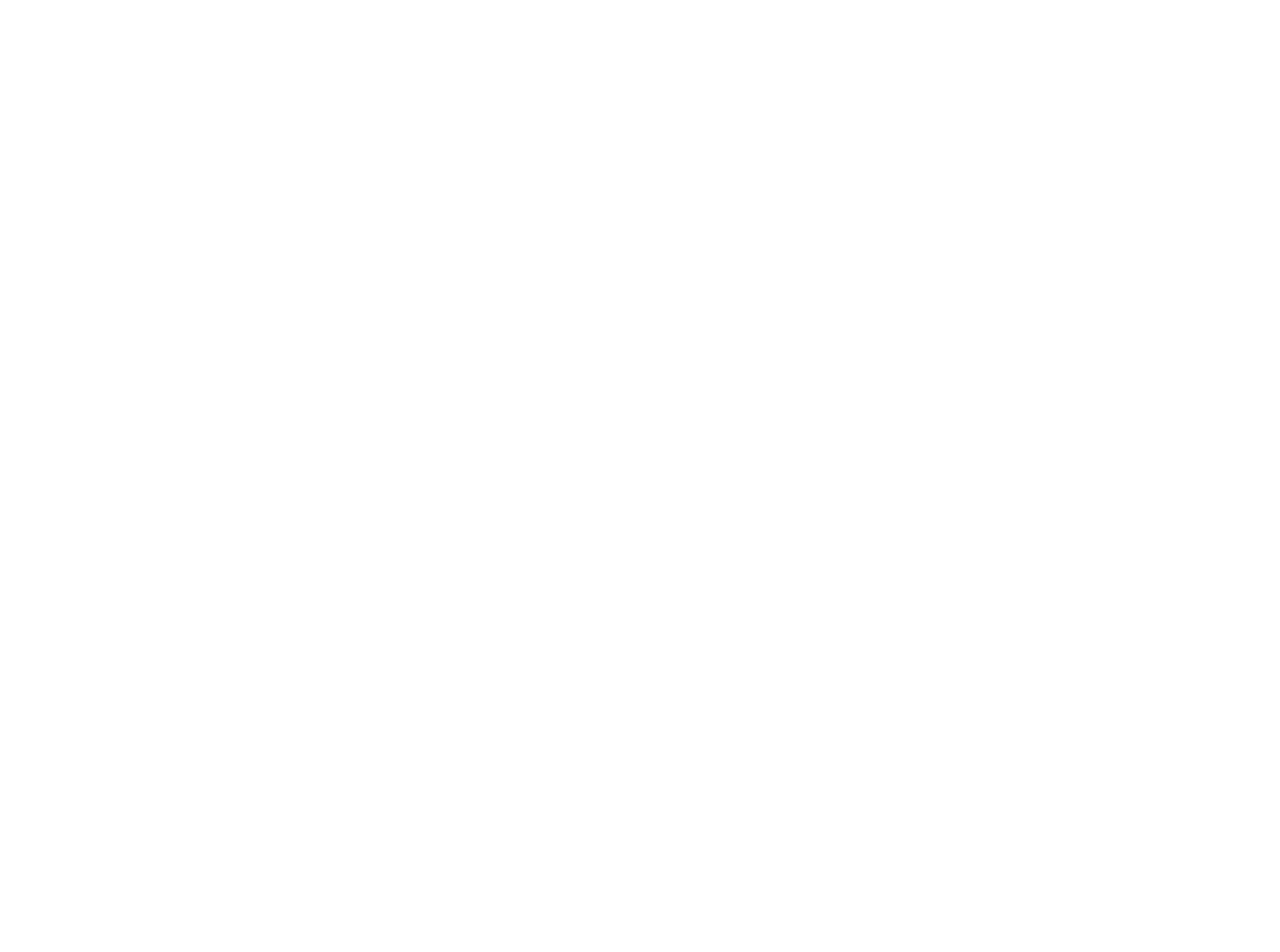
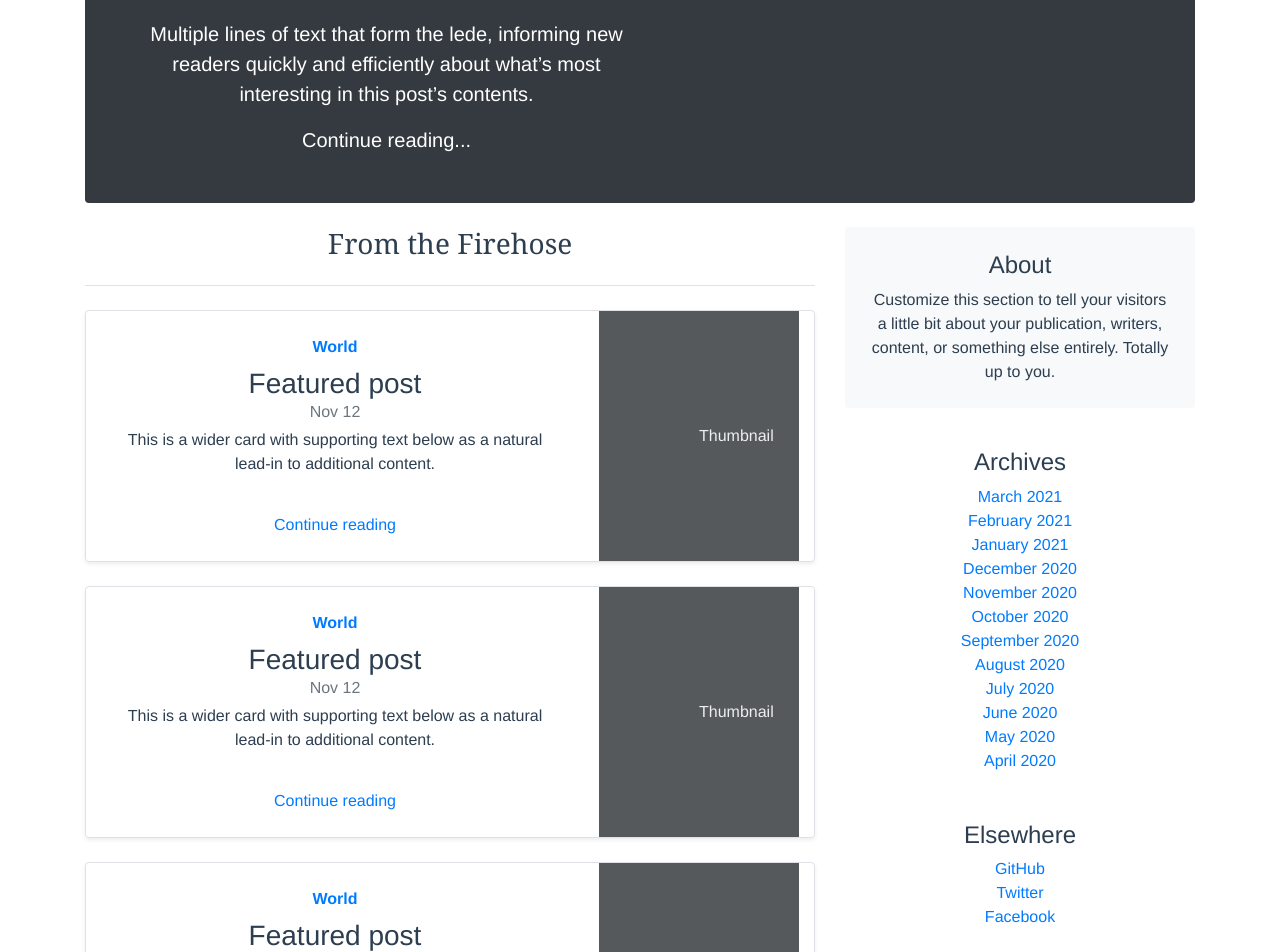
Before and after one commit to Si-HaMaDa/vue-train-cli, a Vue app: page /blog in a window 1280 px wide. Shown: the part 320-1272 px from the top of the page. Before the commit the page ends 800 px from the top, so only its background shows below. Built offline with nearby package versions, Linux system fonts and the light colour scheme.

Commit message:
Add Blog Page

```diff
--- /dev/null
+++ b/src/components/Blog/BlogPost.vue
@@ -0,0 +1,45 @@
+<template>
+  <div class="col-md-12">
+    <div
+      class="
+        row
+        g-0
+        border
+        rounded
+        overflow-hidden
+        flex-md-row
+        mb-4
+        shadow-sm
+        h-md-250
+        position-relative
+      "
+    >
+      <div class="col p-4 d-flex flex-column position-static">
+        <strong class="d-inline-block mb-2 text-primary">World</strong>
+        <h3 class="mb-0">Featured post</h3>
+        <div class="mb-1 text-muted">Nov 12</div>
+        <p class="card-text mb-auto">
+          This is a wider card with supporting text below as a natural lead-in
+          to additional content.
+        </p>
+        <a href="#" class="stretched-link">Continue reading</a>
+      </div>
+      <div class="col-auto d-none d-lg-block">
+        <svg
+          class="bd-placeholder-img"
+          width="200"
+          height="250"
+          xmlns="http://www.w3.org/2000/svg"
+          role="img"
+          aria-label="Placeholder: Thumbnail"
+          preserveAspectRatio="xMidYMid slice"
+          focusable="false"
+        >
+          <title>Placeholder</title>
+          <rect width="100%" height="100%" fill="#55595c" />
+          <text x="50%" y="50%" fill="#eceeef" dy=".3em">Thumbnail</text>
+        </svg>
+      </div>
+    </div>
+  </div>
+</template>
--- /dev/null
+++ b/src/components/Blog/BlogSidebar.vue
@@ -0,0 +1,39 @@
+<template>
+  <div class="position-sticky" style="top: 2rem">
+    <div class="p-4 mb-3 bg-light rounded">
+      <h4 class="fst-italic">About</h4>
+      <p class="mb-0">
+        Customize this section to tell your visitors a little bit about your
+        publication, writers, content, or something else entirely. Totally up to
+        you.
+      </p>
+    </div>
+
+    <div class="p-4">
+      <h4 class="fst-italic">Archives</h4>
+      <ol class="list-unstyled mb-0">
+        <li><a href="#">March 2021</a></li>
+        <li><a href="#">February 2021</a></li>
+        <li><a href="#">January 2021</a></li>
+        <li><a href="#">December 2020</a></li>
+        <li><a href="#">November 2020</a></li>
+        <li><a href="#">October 2020</a></li>
+        <li><a href="#">September 2020</a></li>
+        <li><a href="#">August 2020</a></li>
+        <li><a href="#">July 2020</a></li>
+        <li><a href="#">June 2020</a></li>
+        <li><a href="#">May 2020</a></li>
+        <li><a href="#">April 2020</a></li>
+      </ol>
+    </div>
+
+    <div class="p-4">
+      <h4 class="fst-italic">Elsewhere</h4>
+      <ol class="list-unstyled">
+        <li><a href="#">GitHub</a></li>
+        <li><a href="#">Twitter</a></li>
+        <li><a href="#">Facebook</a></li>
+      </ol>
+    </div>
+  </div>
+</template>
--- a/src/components/MyHeader.vue
+++ b/src/components/MyHeader.vue
@@ -8,6 +8,8 @@
         <router-link tag="li" to="/about">About</router-link>
         |
         <router-link tag="li" to="/team">Team</router-link>
+        |
+        <router-link tag="li" to="/blog">Blog</router-link>
         |
         <router-link tag="li" to="/contact">Contact</router-link>
         |
--- a/src/router/index.js
+++ b/src/router/index.js
@@ -2,6 +2,7 @@
 import VueRouter from "vue-router";
 import Home from "../views/Home.vue";
 import Team from "../views/Team.vue";
+import Blog from "../views/Blog.vue";
 import Contact from "../views/Contact.vue";
 import Alerts from "../components/Alerts.vue";
 
@@ -28,6 +29,11 @@
     component: Team,
   },
   {
+    path: "/blog",
+    name: "Blog",
+    component: Blog,
+  },
+  {
     path: "/contact",
     name: "Contact",
     component: Contact,
--- /dev/null
+++ b/src/views/Blog.vue
@@ -0,0 +1,177 @@
+<style scoped>
+.bd-placeholder-img {
+  font-size: 1.125rem;
+  text-anchor: middle;
+  -webkit-user-select: none;
+  -moz-user-select: none;
+  user-select: none;
+}
+
+@media (min-width: 768px) {
+  .bd-placeholder-img-lg {
+    font-size: 3.5rem;
+  }
+}
+
+/* stylelint-disable selector-list-comma-newline-after */
+
+.blog-header {
+  line-height: 1;
+  border-bottom: 1px solid #e5e5e5;
+}
+
+.blog-header-logo {
+  font-family: "Playfair Display", Georgia, "Times New Roman",
+    serif /*rtl:Amiri, Georgia, "Times New Roman", serif*/;
+  font-size: 2.25rem;
+}
+
+.blog-header-logo:hover {
+  text-decoration: none;
+}
+
+h1,
+h2,
+h3,
+h4,
+h5,
+h6 {
+  font-family: "Playfair Display", Georgia, "Times New Roman",
+    serif /*rtl:Amiri, Georgia, "Times New Roman", serif*/;
+}
+
+.display-4 {
+  font-size: 2.5rem;
+}
+@media (min-width: 768px) {
+  .display-4 {
+    font-size: 3rem;
+  }
+}
+
+.nav-scroller {
+  position: relative;
+  z-index: 2;
+  height: 2.75rem;
+  overflow-y: hidden;
+}
+
+.nav-scroller .nav {
+  display: flex;
+  flex-wrap: nowrap;
+  padding-bottom: 1rem;
+  margin-top: -1px;
+  overflow-x: auto;
+  text-align: center;
+  white-space: nowrap;
+  -webkit-overflow-scrolling: touch;
+}
+
+.nav-scroller .nav-link {
+  padding-top: 0.75rem;
+  padding-bottom: 0.75rem;
+  font-size: 0.875rem;
+}
+
+.card-img-right {
+  height: 100%;
+  border-radius: 0 3px 3px 0;
+}
+
+.flex-auto {
+  flex: 0 0 auto;
+}
+
+.h-250 {
+  height: 250px;
+}
+@media (min-width: 768px) {
+  .h-md-250 {
+    height: 250px;
+  }
+}
+
+/* Pagination */
+.blog-pagination {
+  margin-bottom: 4rem;
+}
+.blog-pagination > .btn {
+  border-radius: 2rem;
+}
+
+/*
+ * Blog posts
+ */
+.blog-post {
+  margin-bottom: 4rem;
+}
+.blog-post-title {
+  margin-bottom: 0.25rem;
+  font-size: 2.5rem;
+}
+.blog-post-meta {
+  margin-bottom: 1.25rem;
+  color: #727272;
+}
+
+/*
+ * Footer
+ */
+.blog-footer {
+  padding: 2.5rem 0;
+  color: #727272;
+  text-align: center;
+  background-color: #f9f9f9;
+  border-top: 0.05rem solid #e5e5e5;
+}
+.blog-footer p:last-child {
+  margin-bottom: 0;
+}
+</style>
+
+<template>
+  <div>
+    <main class="container">
+      <div class="p-4 p-md-5 mb-4 mt-4 text-white rounded bg-dark">
+        <div class="col-md-6 px-0">
+          <h1 class="display-4 fst-italic">
+            Title of a longer featured blog post
+          </h1>
+          <p class="lead my-3">
+            Multiple lines of text that form the lede, informing new readers
+            quickly and efficiently about what’s most interesting in this post’s
+            contents.
+          </p>
+          <p class="lead mb-0">
+            <a href="#" class="text-white fw-bold">Continue reading...</a>
+          </p>
+        </div>
+      </div>
+
+      <div class="row g-5">
+        <div class="col-md-8">
+          <h3 class="pb-4 mb-4 fst-italic border-bottom">From the Firehose</h3>
+          <BlogPost />
+          <BlogPost />
+          <BlogPost />
+        </div>
+
+        <div class="col-md-4">
+          <BlogSidebar />
+        </div>
+      </div>
+    </main>
+  </div>
+</template>
+
+<script>
+import BlogSidebar from "@/components/Blog/BlogSidebar";
+import BlogPost from "@/components/Blog/BlogPost";
+export default {
+  name: "Blogs",
+  components: {
+    BlogSidebar,
+    BlogPost,
+  },
+};
+</script>
```
